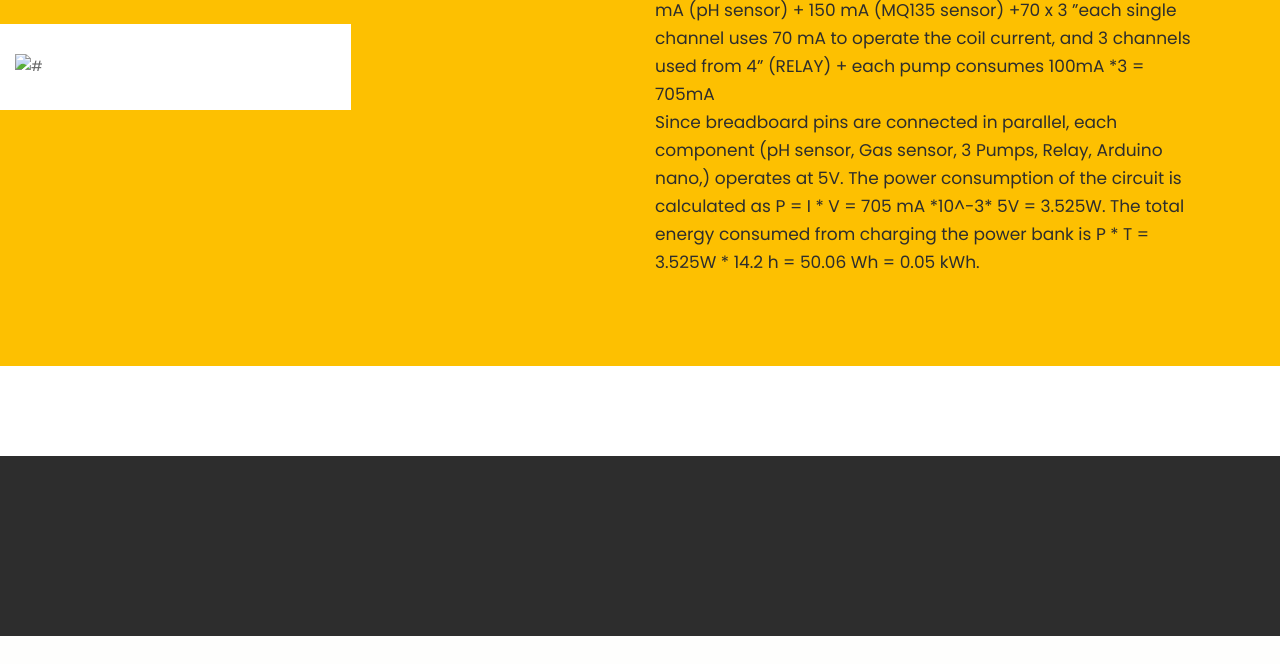
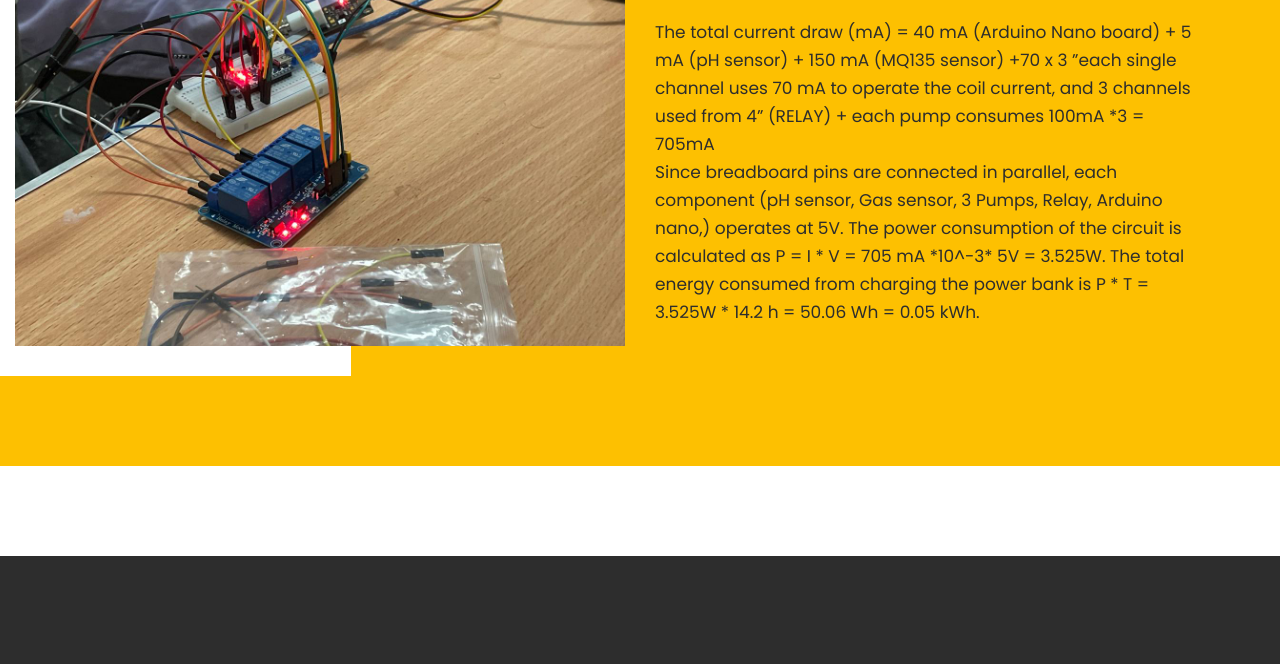
Before and after one commit to Ziad-Amir/Soil-pHix, a plain HTML site: page power.html in a window 1280 px wide. Shown: the part 436-1100 px from the top of the page. Drawn offline with nearby package versions, Linux system fonts and the light colour scheme; the site is published under a folder, as on GitHub Pages, so addresses that start at the root find nothing.

Commit message:
image edit

```diff
--- a/power.html
+++ b/power.html
@@ -72,7 +72,7 @@
                <div class="row d_flex grig">
                   <div class="col-md-6">
                      <div class="about_img">
-                        <figure><img src="/images/power.jpg" alt="#"/>
+                        <figure><img src="images/power.jpg" alt="#"/>
                         </figure>
                      </div>
                   </div>
```
